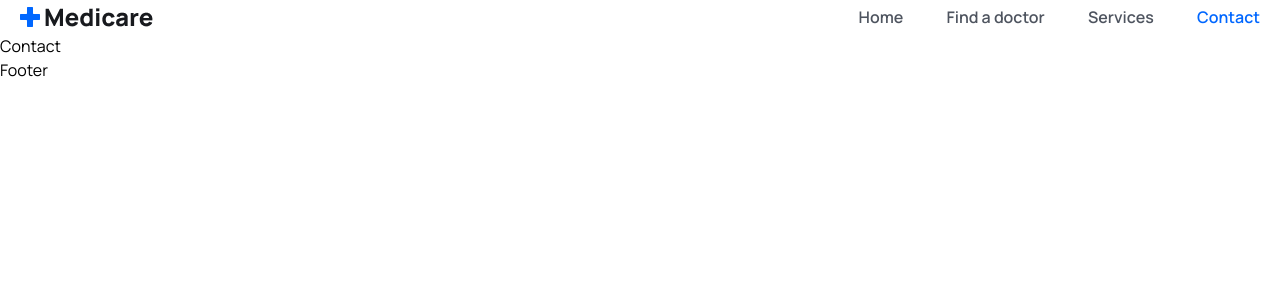
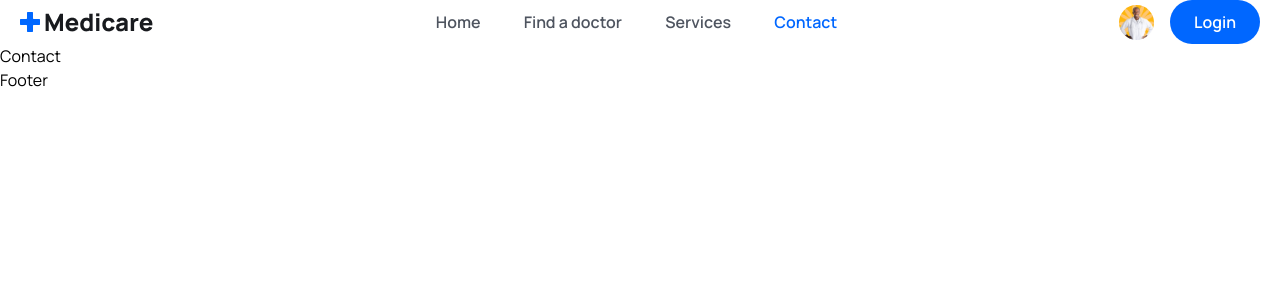
Before and after one commit to SalmanMohammed2001/Docker_Appointement_Frontend, a React (Vite) app: page /contact in a window 1280 px wide. Shown: the top 300 px of the page. Built offline with nearby package versions, Linux system fonts and the light colour scheme.

Commit message:
implementation login button ,user image,nav menu button

```diff
--- a/package.json
+++ b/package.json
@@ -13,6 +13,7 @@
     "react": "^18.2.0",
     "react-dom": "^18.2.0",
     "react-icon": "^1.0.0",
+    "react-icons": "^5.2.1",
     "react-router-dom": "^6.23.1",
     "react-spinners": "^0.13.8",
     "react-toastify": "^10.0.5",
--- a/src/components/header/Header.tsx
+++ b/src/components/header/Header.tsx
@@ -1,5 +1,7 @@
 import logo from "../../assets/images/logo.png"
-import {NavLink} from "react-router-dom";
+import userImg from "../../assets/images/doctor-img01.png"
+import {BiMenu} from  "react-icons/bi";
+import {Link, NavLink} from "react-router-dom";
 
 
 const navLinks = [
@@ -33,6 +35,8 @@ const Header = () => {
                     <div>
                         <img src={logo} alt=""/>
                     </div>
+
+                    {/*========menu========================*/}
                     <div className={"navigation "}>
                         <ul className={"flex  items-center gap-[2.7rem]"}>
                             {
@@ -45,8 +49,33 @@ const Header = () => {
                                 </li>)
                             }
                         </ul>
+                    </div>
 
+
+                    {/*========nav right========================*/}
+                    <div className={"flex items-center gap-4"}>
+                        <div>
+                            <Link to={"/"}>
+                                <figure className={"w-[35px] h-[35px] rounded-full cursor-pointer"}>
+                                    <img src={userImg} alt="" className={"rounded-full w-full"}/>
+                                </figure>
+                            </Link>
+                        </div>
+
+                        <Link to={"/login"}>
+                            <button
+                                className={"bg-primaryColor text-white py-2 px-6 font-[600] rounded-[50px] flex items-center justify-center h-[44px]"}>Login
+                            </button>
+                        </Link>
+
+                        <div className={"md:hidden"}>
+                            <BiMenu className={"w-6 h-6 cursor-pointer"}/>
+                        </div>
                     </div>
+
+
+
+
                 </div>
             </div>
 
```
Also changed, not shown: 1 other file (tests, documents, lock files or other folders).
